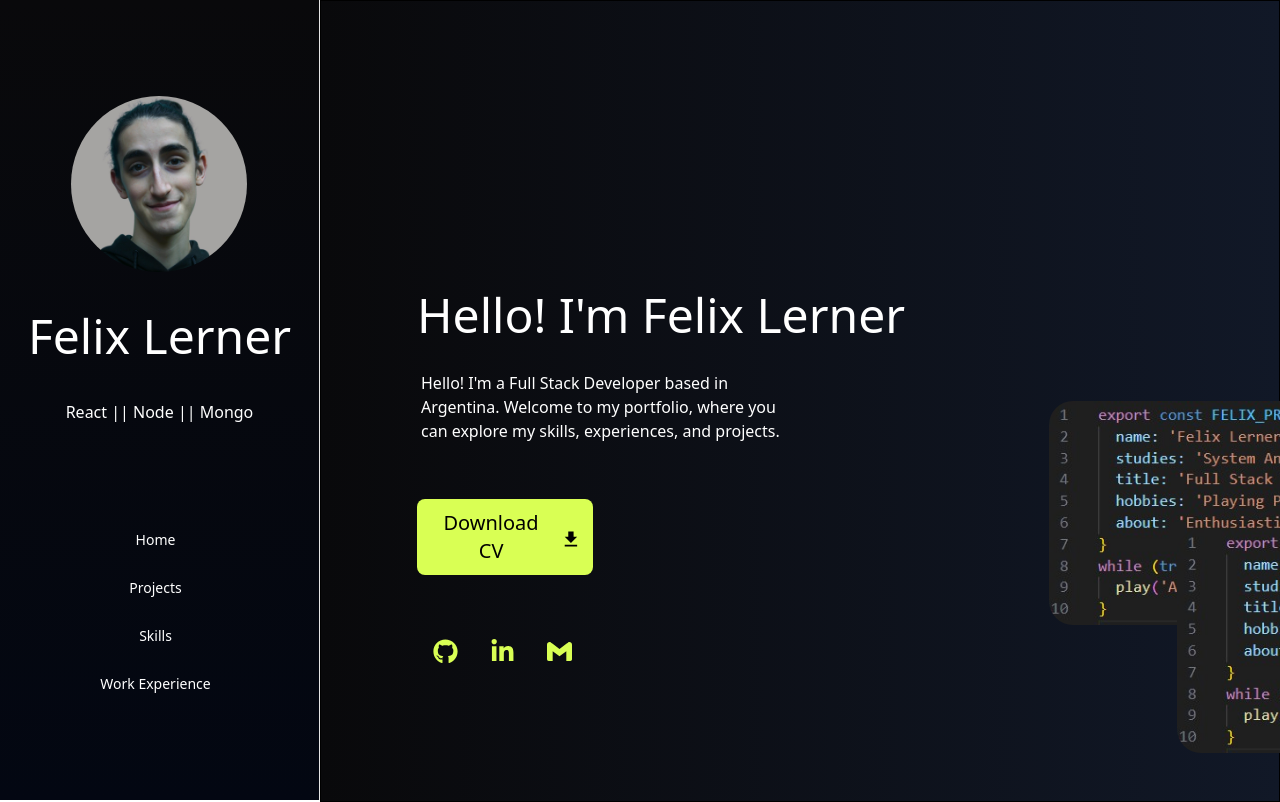
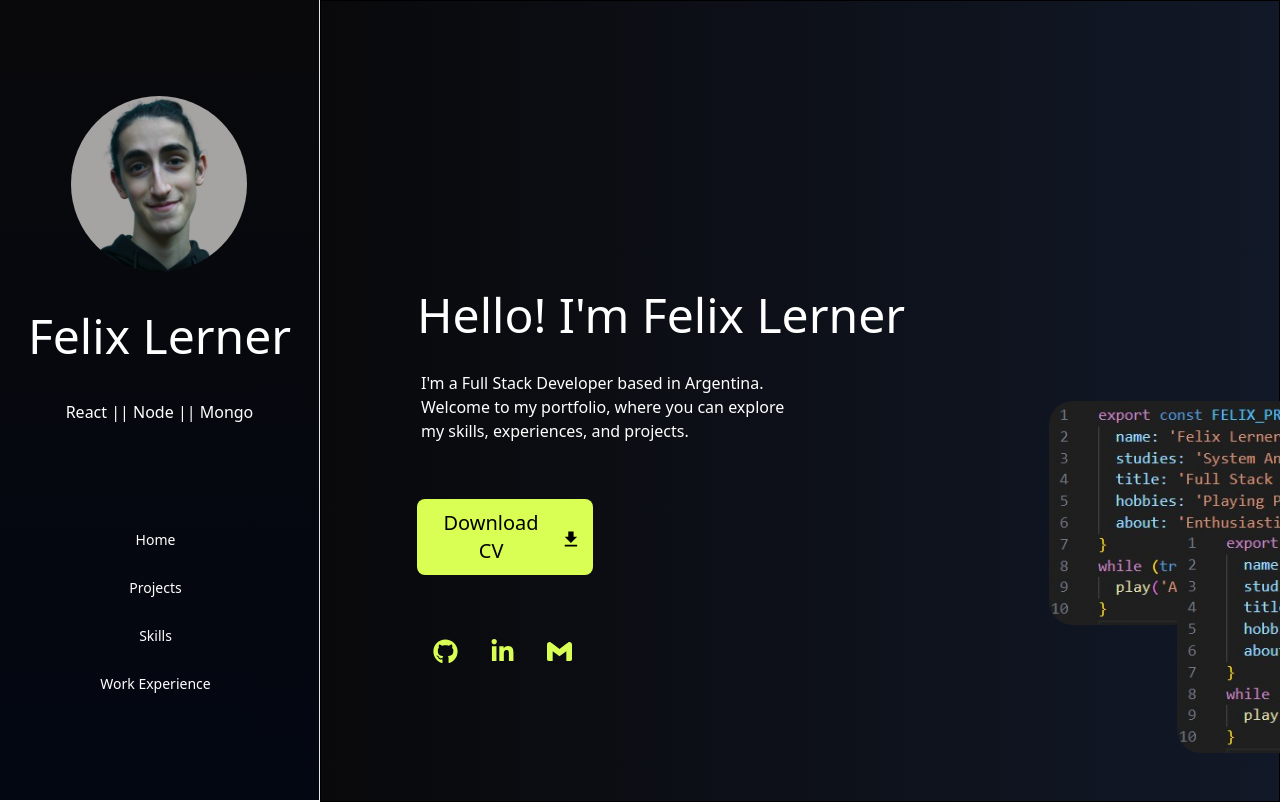
Before and after one commit to flerner/portfolio, a React (Vite) app: page / in a window 1280 px wide. Shown: the top 802 px of the page. Built offline with nearby package versions, Linux system fonts and the light colour scheme.

Commit message:
refactor: text

```diff
--- a/src/components/HomeSection.jsx
+++ b/src/components/HomeSection.jsx
@@ -12,7 +12,7 @@ function HomeSection() {
             <div className="flex flex-col justify-center md:ml-24 text-white ">
 
                 <h1 className="text-5xl md:mt-48 ">Hello! I'm Felix Lerner</h1>
-                <p className="my-8 max-w-96 ml-1">Hello! I'm a Full Stack Developer based in Argentina. Welcome to my portfolio, where you can explore my skills, experiences, and projects.</p>
+                <p className="my-8 max-w-96 ml-1">I'm a Full Stack Developer based in Argentina. Welcome to my portfolio, where you can explore my skills, experiences, and projects.</p>
                 <a href={Resume} download="Felix Lerner - Resume" className="max-w-44 ">
                     <button className="max-w-44 focus:outline-none text-black text-xl bg-[#d9ff54] hover:bg-[#9fbd39] px-3 focus:ring-2 focus:ring-[#e3ecc2] font-medium rounded-lg py-2.5 my-6 flex items-center justify-center">Download CV<IoMdDownload className="mt-1 ml-2" /></button>
                 </a>
```
